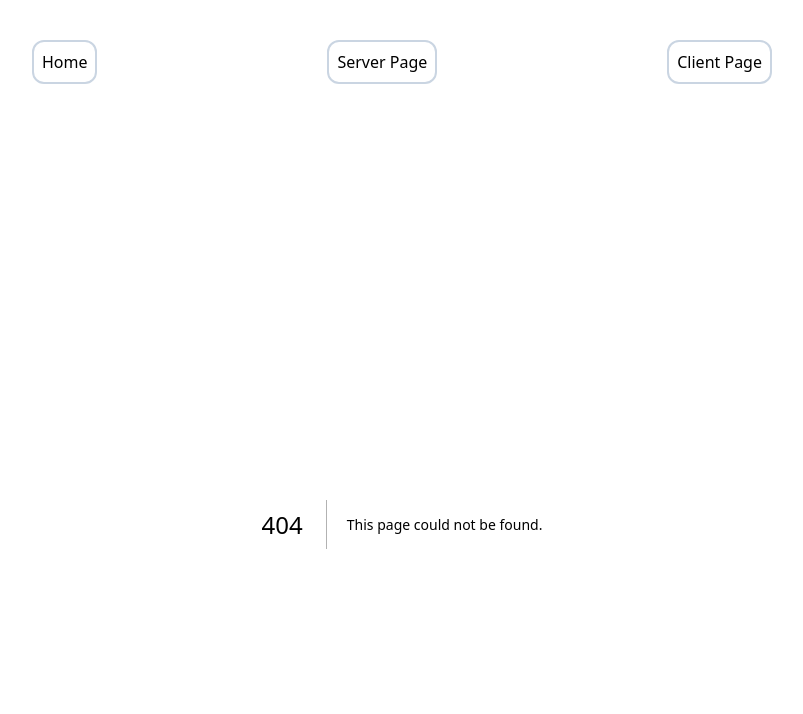
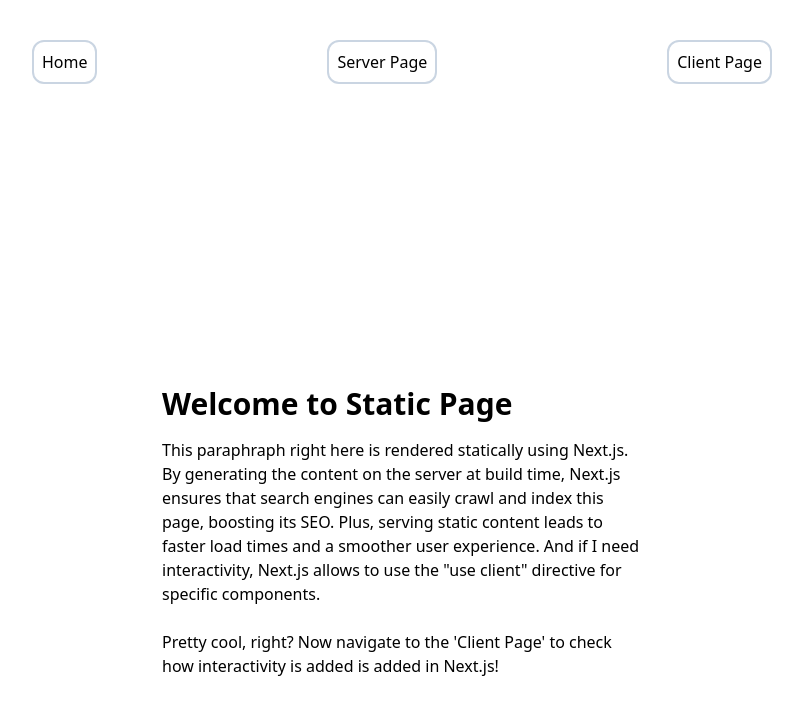
Before and after one commit to ManishaBose/Basic_Next_App, a Next.js app: page /static-page in a window 1280 px wide. Before the commit this address had no page. Shown: the top 714 px of the page, without its empty margins (238-1041 px from the left). Built offline with nearby package versions, Linux system fonts and the light colour scheme.

Commit message:
Implement static route

```diff
--- a/app/page.tsx
+++ b/app/page.tsx
@@ -5,7 +5,9 @@ export default function Home() {
     <div className="flex flex-col h-screen justify-center">
       <div className="flex justify-center">
         <div className="flex flex-col">
-          <div className="text-3xl font-bold p-4">Welcome to Home Page</div>
+          <div className="text-3xl font-bold p-4 pl-0">
+            Welcome to Home Page
+          </div>
           <div> Client Page: Interactive client-side rendering in action</div>
           <div> Server Page: Optimized static content for SEO</div>
         </div>
--- /dev/null
+++ b/app/static-page/page.tsx
@@ -0,0 +1,26 @@
+export default function () {
+  return (
+    <div className="flex flex-col h-screen justify-center">
+      <div className="flex justify-center">
+        <div className="flex flex-col p-20 md:p-50 lg:p-100">
+          <div className="text-3xl font-bold p-4 pl-0">
+            Welcome to Static Page
+          </div>
+          <div>
+            This paraphraph right here is rendered statically using Next.js. By
+            generating the content on the server at build time, Next.js ensures
+            that search engines can easily crawl and index this page, boosting
+            its SEO. Plus, serving static content leads to faster load times and
+            a smoother user experience. And if I need interactivity, Next.js
+            allows to use the "use client" directive for specific components.
+          </div>
+          <br />
+          <div>
+            Pretty cool, right? Now navigate to the 'Client Page' to check how
+            interactivity is added is added in Next.js!
+          </div>
+        </div>
+      </div>
+    </div>
+  );
+}
```
